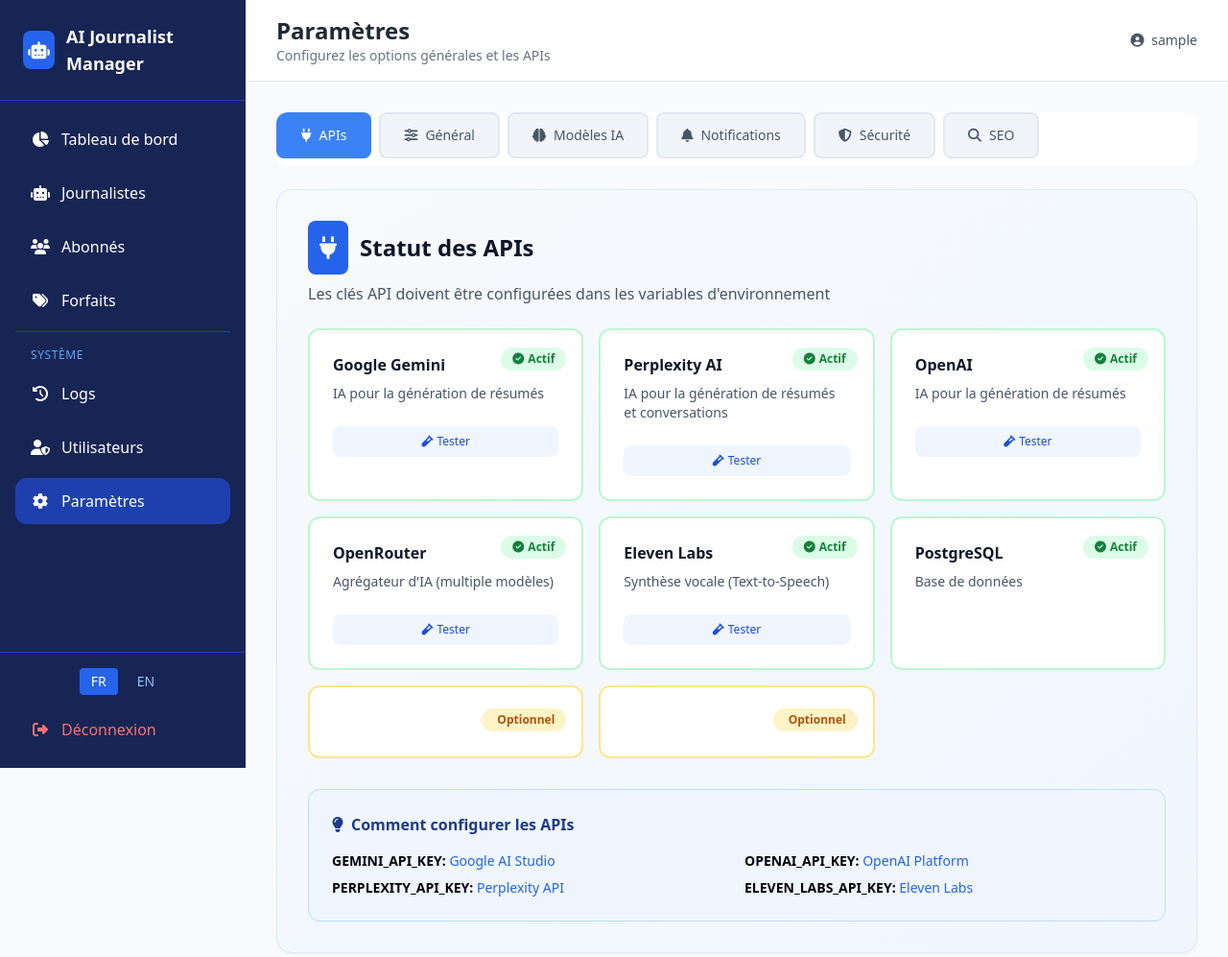
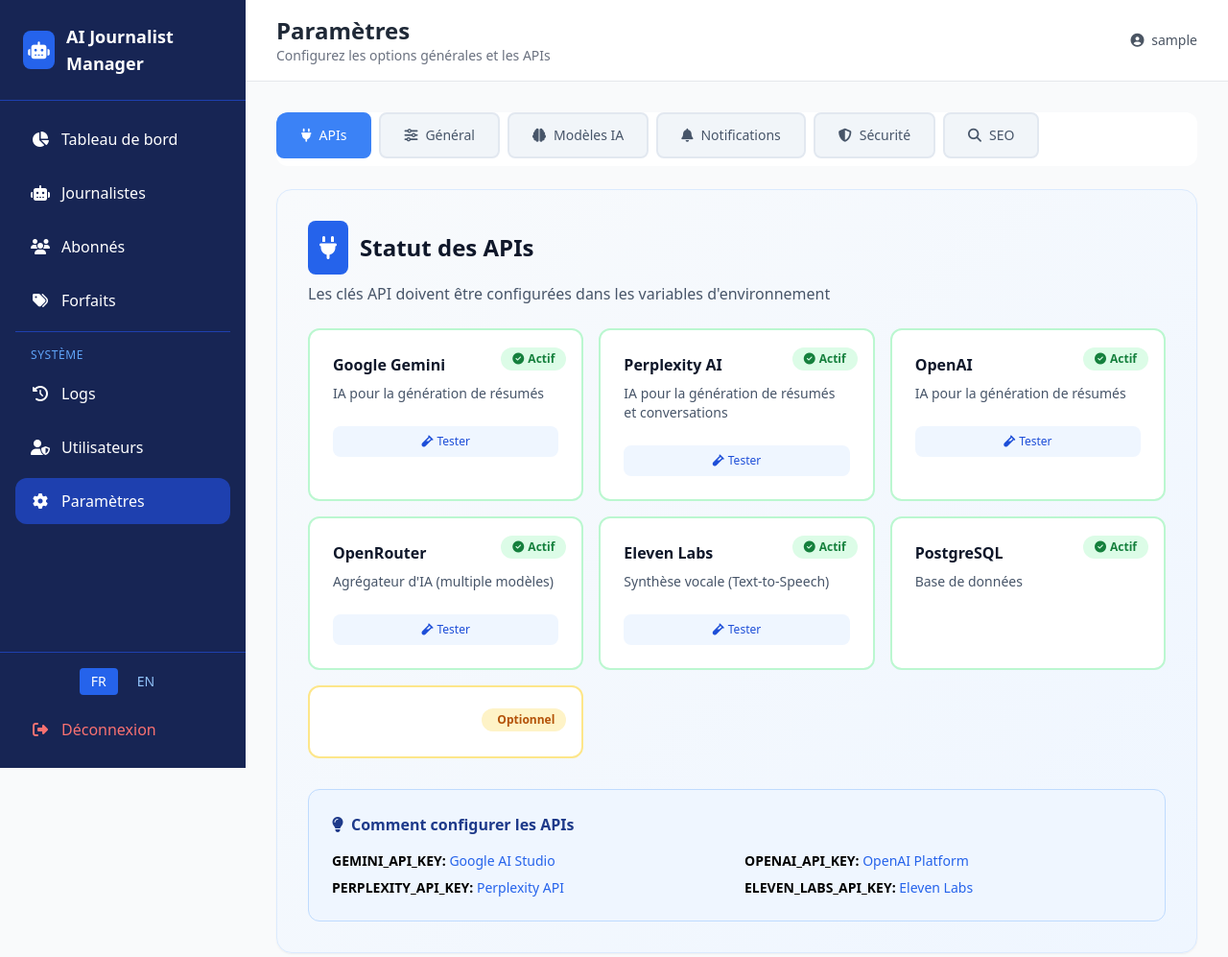
Before and after one commit to moa-digitalagency/AI_Journalist_Manager, a Flask app: page /admin/settings/ in a window 1280 px wide. Shown: the top 997 px of the page at 96% size. Run offline with Flask 3, Linux system fonts and the light colour scheme; the visitor is signed in with stand-in values (Sample User, id 1); tables that the repository leaves empty hold one stand-in row (values such as "Sample post"); some libraries are stand-ins or nearby versions.

Commit message:
Remove extra empty block from API status display
Remove the manually added, empty 7th block from the API status section in the admin settings template.

Replit-Commit-Author: Agent
Replit-Commit-Session-Id: e0a611eb-e9f5-49d3-9499-d14ca26914fc
Replit-Commit-Checkpoint-Type: full_checkpoint
Replit-Commit-Event-Id: 2a279783-99e5-4cb6-ba03-348e18969ffb
Replit-Commit-Screenshot-Url: https://storage.googleapis.com/screenshot-production-us-central1/df210314-4b42-4215-86c0-628c54104b41/e0a611eb-e9f5-49d3-9499-d14ca26914fc/h41QxRb
Replit-Helium-Checkpoint-Created: true

```diff
--- a/templates/admin/settings/index.html
+++ b/templates/admin/settings/index.html
@@ -65,16 +65,6 @@
                     {% endif %}
                 </div>
                 {% endfor %}
-                <!-- 7ème bloc optionnel -->
-                <div class="group relative bg-white rounded-xl p-6 border-2 transition-all hover:shadow-lg border-amber-200">
-                    <div class="absolute top-4 right-4">
-                        <span class="inline-flex items-center gap-1 px-3 py-1 rounded-full text-xs font-semibold bg-amber-100 text-amber-700">
-                            <i class="fas fa-alert-circle"></i>Optionnel
-                        </span>
-                    </div>
-                    <h4 class="font-bold text-slate-900 mb-2 pr-24"></h4>
-                    <p class="text-sm text-slate-600 mb-4 line-clamp-2"></p>
-                </div>
             </div>
 
             <div id="testResult" class="hidden mb-6 p-6 bg-white rounded-xl border-2 border-blue-200">
```
